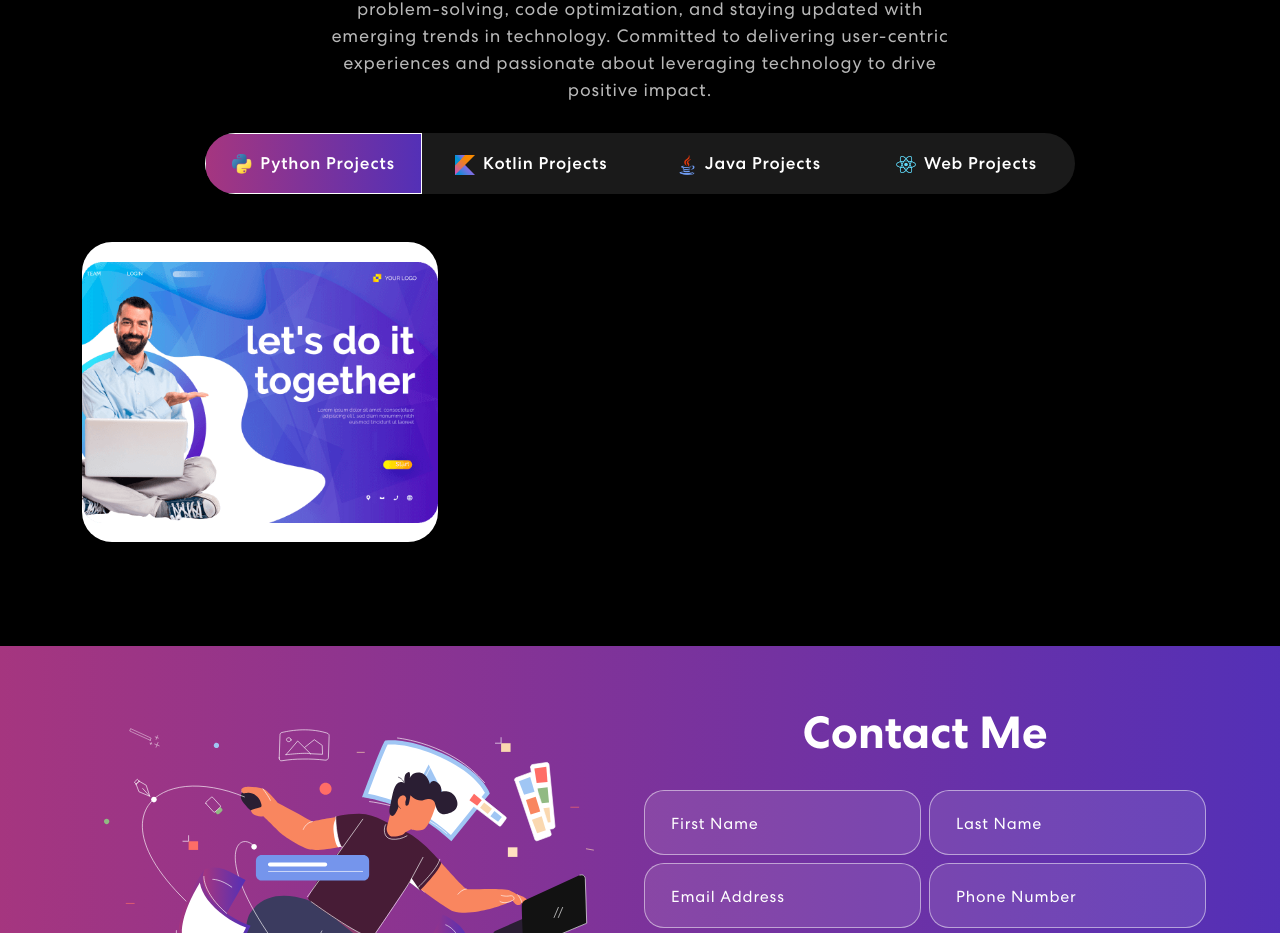
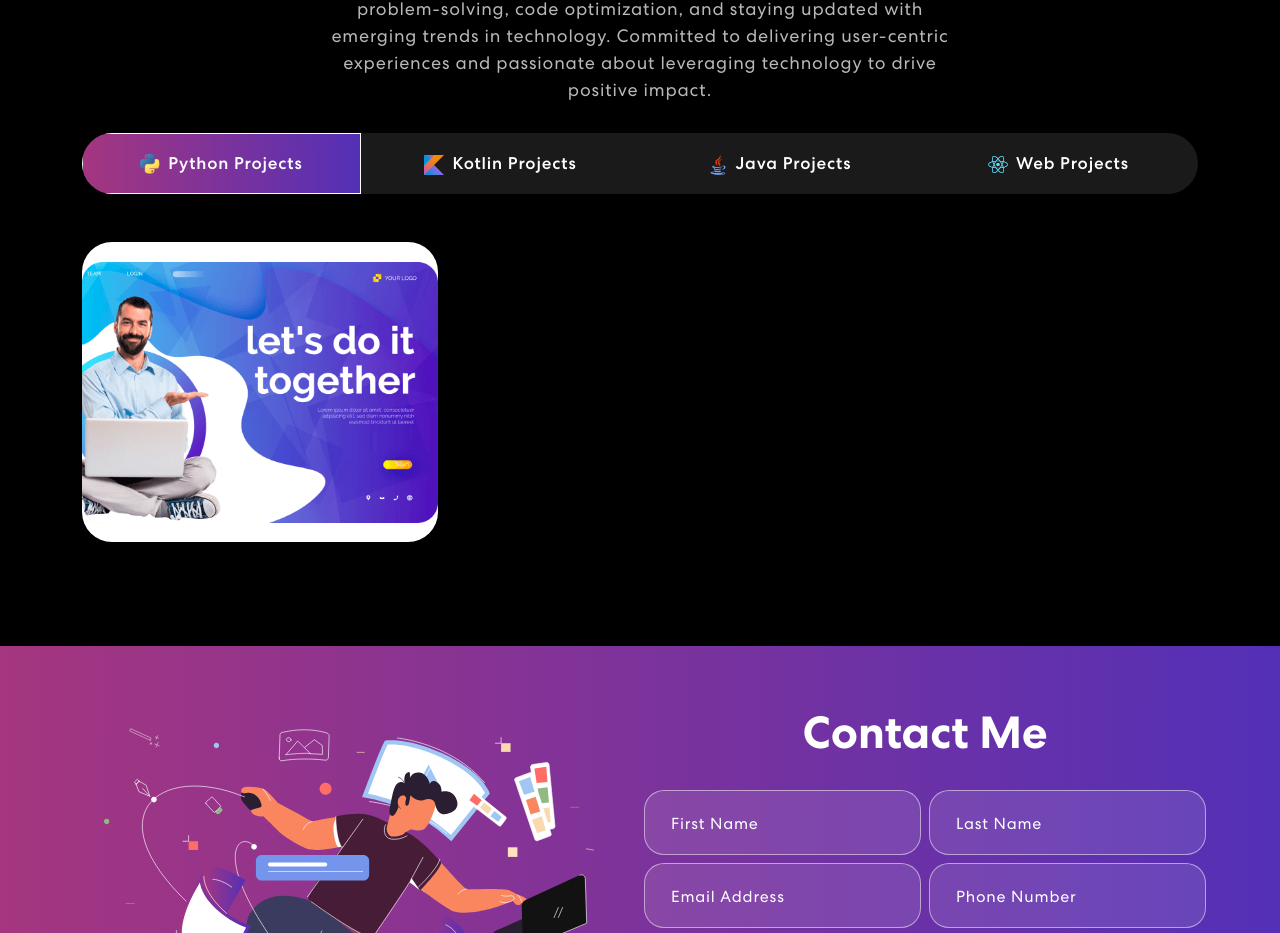
Before and after one commit to InquisitiveMindHasToKnow/SynopsisWeb, a React (Create React App) app: page / in a window 1280 px wide. Shown: the part 1911-2844 px from the top of the page. Built offline with nearby package versions, Linux system fonts and the light colour scheme.

Commit message:
Made widfth of project tabs 100% to span width of page

```diff
--- a/src/App.css
+++ b/src/App.css
@@ -366,7 +366,7 @@ border-color: transparent;
   width: 56%;
 }
 .project .nav.nav-pills {
-  width: 78%;
+  width: 100%;
   margin: 0 auto;
   border-radius: 50px;
   background-color: rgb(255 255 255 / 10%);
```
